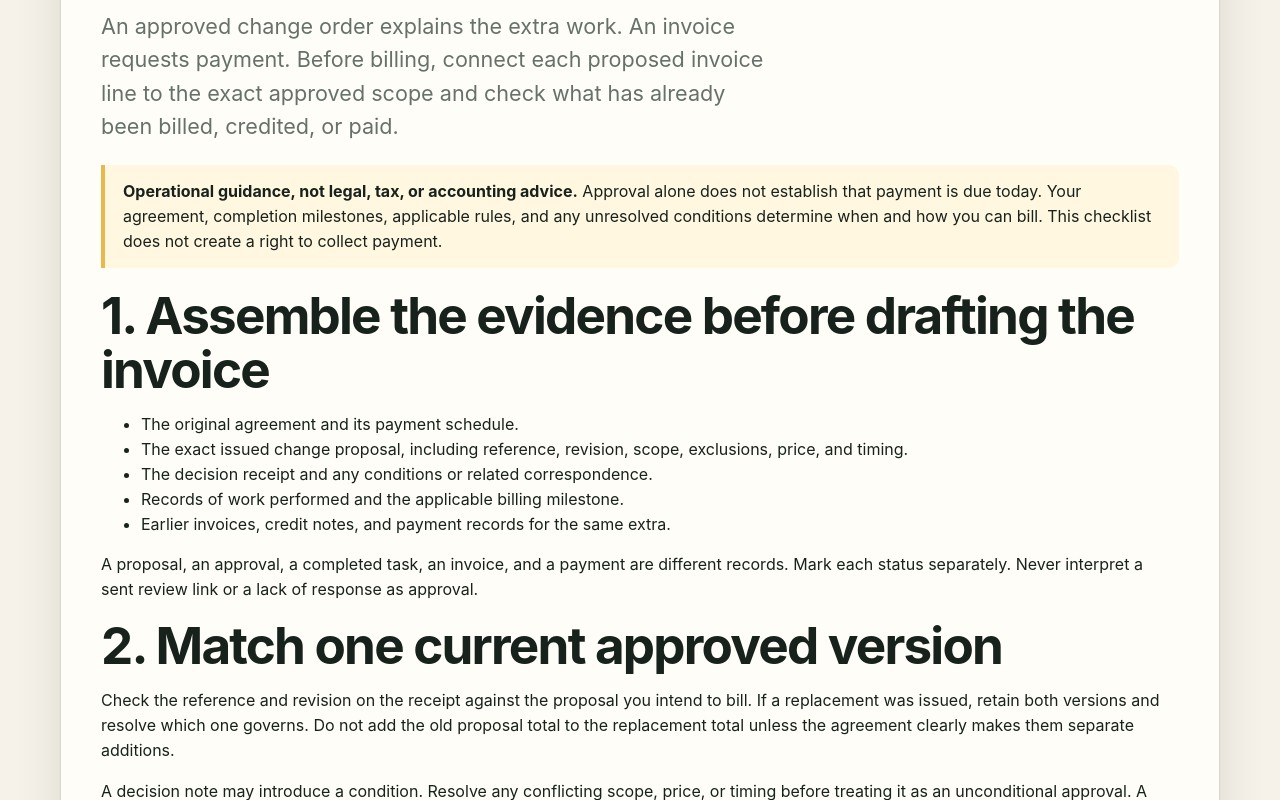
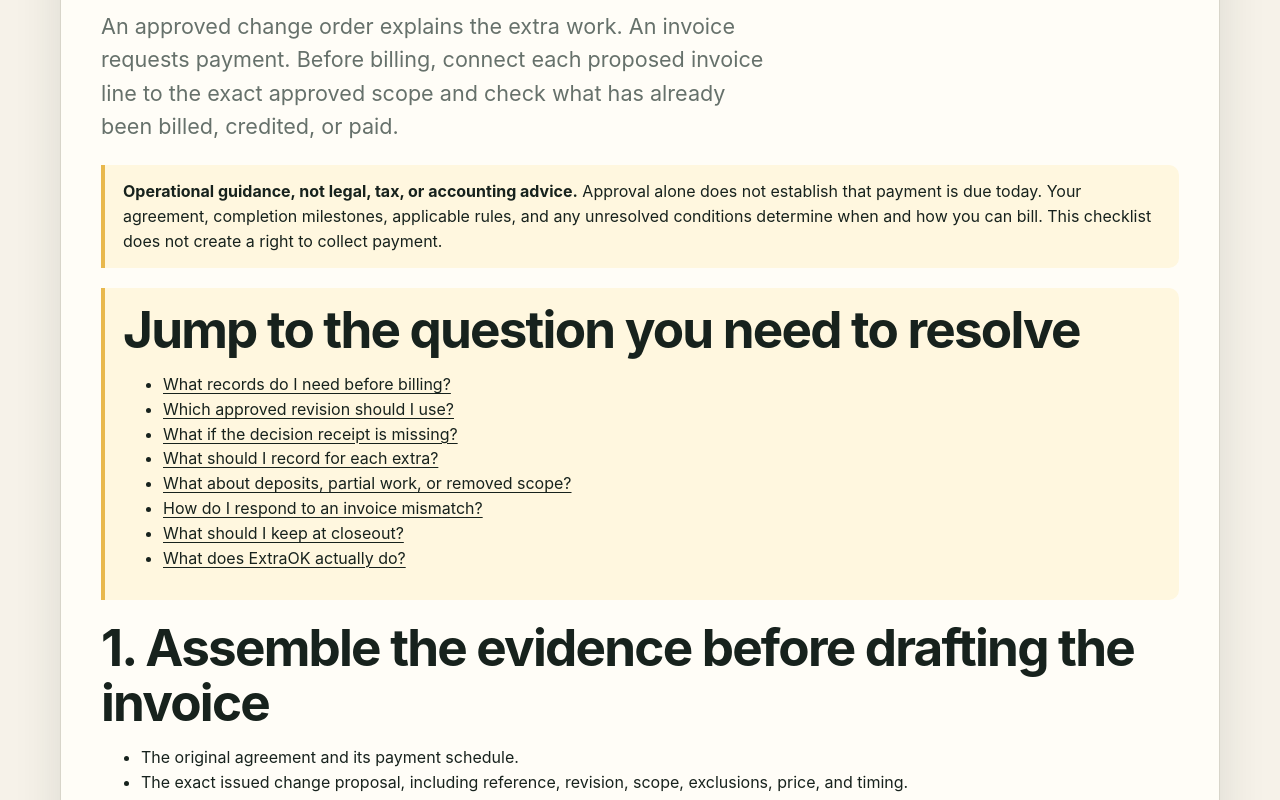
Before and after one commit to helpinghandschitown-netizen/extraok, a website: page change-order-to-invoice-checklist.html in a window 1280 px wide. Shown: the part 576-1376 px from the top of the page. Drawn offline with Linux system fonts and the light colour scheme.

Commit message:
docs: add question-based invoice guide navigation

```diff
--- a/change-order-to-invoice-checklist.html
+++ b/change-order-to-invoice-checklist.html
@@ -19,7 +19,20 @@
     <h1>Match the approved extra to the invoice—not to your memory.</h1>
     <p class="lede">An approved change order explains the extra work. An invoice requests payment. Before billing, connect each proposed invoice line to the exact approved scope and check what has already been billed, credited, or paid.</p>
     <div class="notice"><strong>Operational guidance, not legal, tax, or accounting advice.</strong> Approval alone does not establish that payment is due today. Your agreement, completion milestones, applicable rules, and any unresolved conditions determine when and how you can bill. This checklist does not create a right to collect payment.</div>
-    <h2>1. Assemble the evidence before drafting the invoice</h2>
+    <nav class="notice" aria-label="Invoice checklist sections">
+      <h2>Jump to the question you need to resolve</h2>
+      <ul>
+        <li><a href="#assemble-evidence">What records do I need before billing?</a></li>
+        <li><a href="#match-version">Which approved revision should I use?</a></li>
+        <li><a href="#missing-receipt">What if the decision receipt is missing?</a></li>
+        <li><a href="#reconciliation-record">What should I record for each extra?</a></li>
+        <li><a href="#billing-exceptions">What about deposits, partial work, or removed scope?</a></li>
+        <li><a href="#invoice-mismatch">How do I respond to an invoice mismatch?</a></li>
+        <li><a href="#closeout-record">What should I keep at closeout?</a></li>
+        <li><a href="#product-boundary">What does ExtraOK actually do?</a></li>
+      </ul>
+    </nav>
+    <h2 id="assemble-evidence">1. Assemble the evidence before drafting the invoice</h2>
     <ul>
       <li>The original agreement and its payment schedule.</li>
       <li>The exact issued change proposal, including reference, revision, scope, exclusions, price, and timing.</li>
@@ -28,7 +41,7 @@
       <li>Earlier invoices, credit notes, and payment records for the same extra.</li>
     </ul>
     <p>A proposal, an approval, a completed task, an invoice, and a payment are different records. Mark each status separately. Never interpret a sent review link or a lack of response as approval.</p>
-    <h2>2. Match one current approved version</h2>
+    <h2 id="match-version">2. Match one current approved version</h2>
     <p>Check the reference and revision on the receipt against the proposal you intend to bill. If a replacement was issued, retain both versions and resolve which one governs. Do not add the old proposal total to the replacement total unless the agreement clearly makes them separate additions.</p>
     <p>A decision note may introduce a condition. Resolve any conflicting scope, price, or timing before treating it as an unconditional approval. A cryptographic signature can detect changes to a receipt; it does not establish the responder's real-world identity or authority.</p>
     <section id="missing-receipt" aria-labelledby="missing-receipt-heading">
@@ -43,7 +56,7 @@
       <p><strong>Message you can adapt:</strong> “I have your message about change [reference/revision], but I have not verified the decision receipt in my records. If you retained the receipt for that version, please return it through [private channel]. Otherwise, let us confirm the exact scope and any conditions before deciding the next step.”</p>
       <p>A recovered or newly recorded approval still does not prove completion, payment, or that an invoice is due. Return to the agreed billing milestone and reconciliation checks below. ExtraOK does not recover deleted browser data from a cloud account.</p>
     </section>
-    <h2>3. Use this reconciliation record for each extra</h2>
+    <h2 id="reconciliation-record">3. Use this reconciliation record for each extra</h2>
     <p>Copy these fields into your existing bookkeeping record. Keep sensitive customer and payment details in your appropriate business systems, not in a publicly shared review link.</p>
     <dl>
       <dt><strong>Project and change reference</strong></dt><dd>Which project, change number, and revision does this line concern?</dd>
@@ -55,7 +68,7 @@
       <dt><strong>Proposed invoice line</strong></dt><dd>Does its description, reference, amount, and treatment match the agreed basis without duplication?</dd>
       <dt><strong>Unresolved exception</strong></dt><dd>What must be clarified, by whom, before sending?</dd>
     </dl>
-    <h2>4. Check common exceptions</h2>
+    <h2 id="billing-exceptions">4. Check common exceptions</h2>
     <ul>
       <li><strong>Deposit already collected:</strong> verify its allocation under the agreement. Do not confuse payment received with the amount previously invoiced.</li>
       <li><strong>Partial completion:</strong> confirm whether the payment schedule permits a progress invoice. Do not bill the entire approved extra merely because approval exists.</li>
@@ -96,7 +109,7 @@
       <p>Replace the brackets with checked facts. Use document references rather than copying banking details, passwords, or unnecessary personal information into this note. Share it only with people who need access. Agree a retention and deletion approach appropriate to your contracts and applicable obligations; this guide does not prescribe a universal retention period.</p>
       <p><strong>A correction after closeout is still a correction.</strong> Add a dated note linking the new document to the old one. Do not silently replace a receipt or change an earlier payment status to make the history appear cleaner. If a dispute or other retention obligation is outstanding, obtain appropriate advice before deleting relevant records.</p>
     </section>
-    <h2>Where ExtraOK fits—and where it does not</h2>
+    <h2 id="product-boundary">Where ExtraOK fits—and where it does not</h2>
     <p>ExtraOK helps prepare a change proposal, share a private review link, and retain a signed decision receipt. Complete the receipt-import workflow and verify the decision on your dashboard; do not assume the client's response automatically synchronizes to your browser.</p>
     <p>ExtraOK is not an invoicing system, accounting ledger, payment processor for your customers, or proof that a debt is enforceable. Reconcile invoices and payments in your existing business records. Export backups and retain the related correspondence rather than depending on a single browser profile.</p>
     <p class="button-row"><a class="button secondary" href="./#new">Create a free change approval</a><a class="button ghost" href="change-order-revision-and-decline-guide.html">Handle a revision or decline</a><a class="button ghost" href="change-order-approval-checklist.html">Approval checklist</a></p>
```
